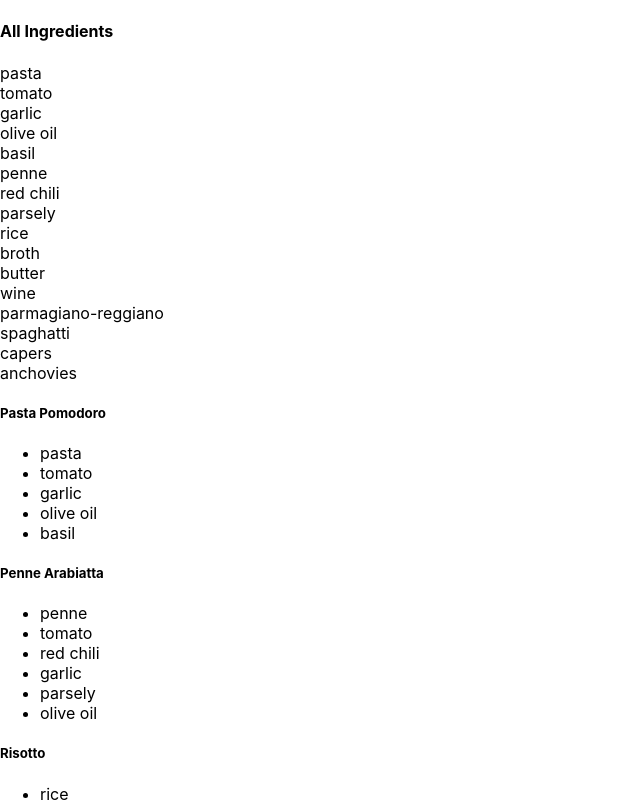
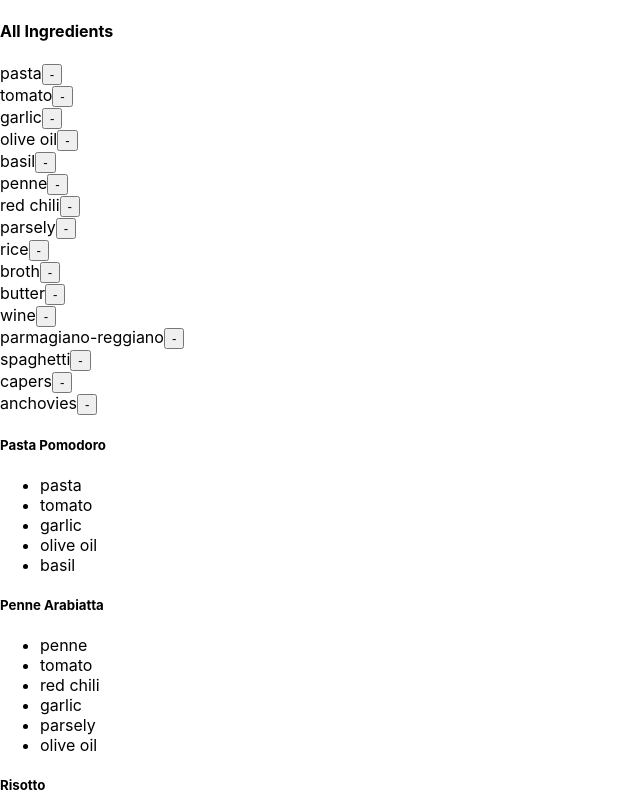
Before and after one commit to hadas21/react-code-along, a React (Create React App) app: page / in a window 1280 px wide. Shown: the top 802 px of the page, without its empty margins (0-640 px from the left). Built offline with nearby package versions, Linux system fonts and the light colour scheme.

Commit message:
add button and callback to remove ingredient and filter out recipies based on updated ingredients

```diff
--- a/src/App.js
+++ b/src/App.js
@@ -1,12 +1,14 @@
 import './App.css';
-// import StaticRecipeCards from './components/StaticRecipeCards';
-import Meals from './jsx/Meals'
+import StaticRecipeCards from './components/StaticRecipeCards';
+import StaticMeals from './jsx/StaticMeals'
+import Meals from './state/Meals';
 
 function App() {
   return (
     <div className="App">
       <header className="App-header">
         {/* <StaticRecipeCards/> */}
+        {/* <StaticMeals/> */}
         <Meals/>
       </header>
     </div>
--- a/src/data.js
+++ b/src/data.js
@@ -13,7 +13,7 @@ const recipeArr = [
     },
     {
         recipe: 'Spaghetti Alla Putanescca',
-        ingredients: ['spaghatti', 'tomato', 'capers', 'olive oil', 'anchovies', 'red chili']
+        ingredients: ['spaghetti', 'tomato', 'capers', 'olive oil', 'anchovies', 'red chili']
     }
 ]
 
--- a/src/jsx/Ingredients/IngredientContainer.js
+++ b/src/jsx/Ingredients/StaticIngredientContainer.js
@@ -1,6 +1,6 @@
 import React from 'react';
 
-function IngredientContainer(props) {
+function StaticIngredientContainer(props) {
     return (
         <div>
             <h4>
@@ -15,4 +15,4 @@ function IngredientContainer(props) {
 
 }
 
-export default IngredientContainer;
+export default StaticIngredientContainer;
--- a/src/jsx/Meals.js
+++ /dev/null
@@ -1,24 +0,0 @@
-import React from 'react'
-import recipeArr from '../data';
-import DynamicRecipeCards from './Recipes/DynamicRecipeCards';
-import IngredientContainer from './Ingredients/IngredientContainer';
-
-function Meals() {
-    const allIngredients = recipeArr.reduce((prev, curr) => {
-        curr.ingredients.forEach(item => {
-            if (!prev.includes(item))  {
-                prev.push(item);
-            };
-        });
-        return prev;
-    }, []);
-
-    return (
-        <div>
-            <IngredientContainer allIngredients={allIngredients}/>
-            <DynamicRecipeCards recipies={recipeArr}/>
-        </div>
-    )
-}
-
-export default Meals;
--- a/src/jsx/Recipes/DynamicRecipeCards.js
+++ b/src/jsx/Recipes/RecipeCards.js
@@ -1,7 +1,7 @@
 import React from 'react';
 import RecipeCard from './RecipeCard';
 
-function DynamicRecipeCards(props) {
+function RecipeCards(props) {
     return (
         <div>
             {props.recipies.map(item => {
@@ -15,4 +15,4 @@ function DynamicRecipeCards(props) {
     )
 }
 
-export default DynamicRecipeCards;
+export default RecipeCards;
--- /dev/null
+++ b/src/jsx/StaticMeals.js
@@ -0,0 +1,28 @@
+import React from 'react'
+import recipeArr from '../data';
+import RecipeCards from './Recipes/RecipeCards';
+import StaticIngredientContainer from './Ingredients/StaticIngredientContainer';
+
+function StaticMeals() {
+    const allIngredients = getAllIngredients(recipeArr);
+
+    return (
+        <div>
+            <StaticIngredientContainer allIngredients={allIngredients}/>
+            <RecipeCards recipies={recipeArr}/>
+        </div>
+    )
+}
+
+function getAllIngredients(recipeArr) {
+    return recipeArr.reduce((prev, curr) => {
+        curr.ingredients.forEach(item => {
+            if (!prev.includes(item))  {
+                prev.push(item);
+            };
+        });
+        return prev;
+    }, []);
+}
+
+export default StaticMeals;
--- /dev/null
+++ b/src/state/IngredientContainer.js
@@ -0,0 +1,26 @@
+import React from 'react';
+
+function IngredientContainer(props) {
+    return (
+        <div>
+            <h4>
+                All Ingredients
+            </h4>
+            {props.activeIngredients.map(item =>{
+                return (
+                    <div key={`all-ingredients-${item}`}>
+                        {item}
+                        <button
+                            value={item}
+                            onClick={(e) => props.handleIngredientChange(e.target.value)}
+                        >-</button>
+                    </div>
+                );
+            })}
+        </div>
+    )
+
+
+}
+
+export default IngredientContainer;
--- /dev/null
+++ b/src/state/Meals.js
@@ -0,0 +1,58 @@
+import React, {useState} from 'react'
+import recipeArr from '../data';
+import RecipeCards from '../jsx/Recipes/RecipeCards';
+import IngredientContainer from './IngredientContainer';
+
+
+function Meals() {
+    const [activeIngredients, setActiveIngredients] = useState(getAllIngredients(recipeArr));
+    const [activeRecipies, setActiveRecipies] = useState(recipeArr);
+
+    function handleIngredientChange(ingredientToRemove) {
+        const updatedActiveIngredients = [...activeIngredients].filter(item => {
+            return item != ingredientToRemove;
+        });
+
+        setActiveIngredients(updatedActiveIngredients);
+        updateActiveRecipies(updatedActiveIngredients);
+    }
+
+    function updateActiveRecipies(updatedActiveIngredients) {
+        const updatedActiveRecipies = [...activeRecipies].filter(recipeObj => {
+            let keepRecipe = true;
+
+            recipeObj.ingredients.forEach(item => {
+                if (!updatedActiveIngredients.includes(item)) {
+                    keepRecipe = false;
+                }
+            });
+
+            return keepRecipe;
+        });
+
+        setActiveRecipies(updatedActiveRecipies);
+    }
+
+    return (
+        <div>
+            <IngredientContainer
+                activeIngredients={activeIngredients}
+                handleIngredientChange={handleIngredientChange}
+            />
+            <RecipeCards recipies={activeRecipies}/>
+        </div>
+    )
+}
+
+function getAllIngredients(recipeArr) {
+    return recipeArr.reduce((prev, curr) => {
+        curr.ingredients.forEach(item => {
+            if (!prev.includes(item))  {
+                prev.push(item);
+            };
+        });
+        return prev;
+    }, []);
+}
+
+export default Meals;
```
